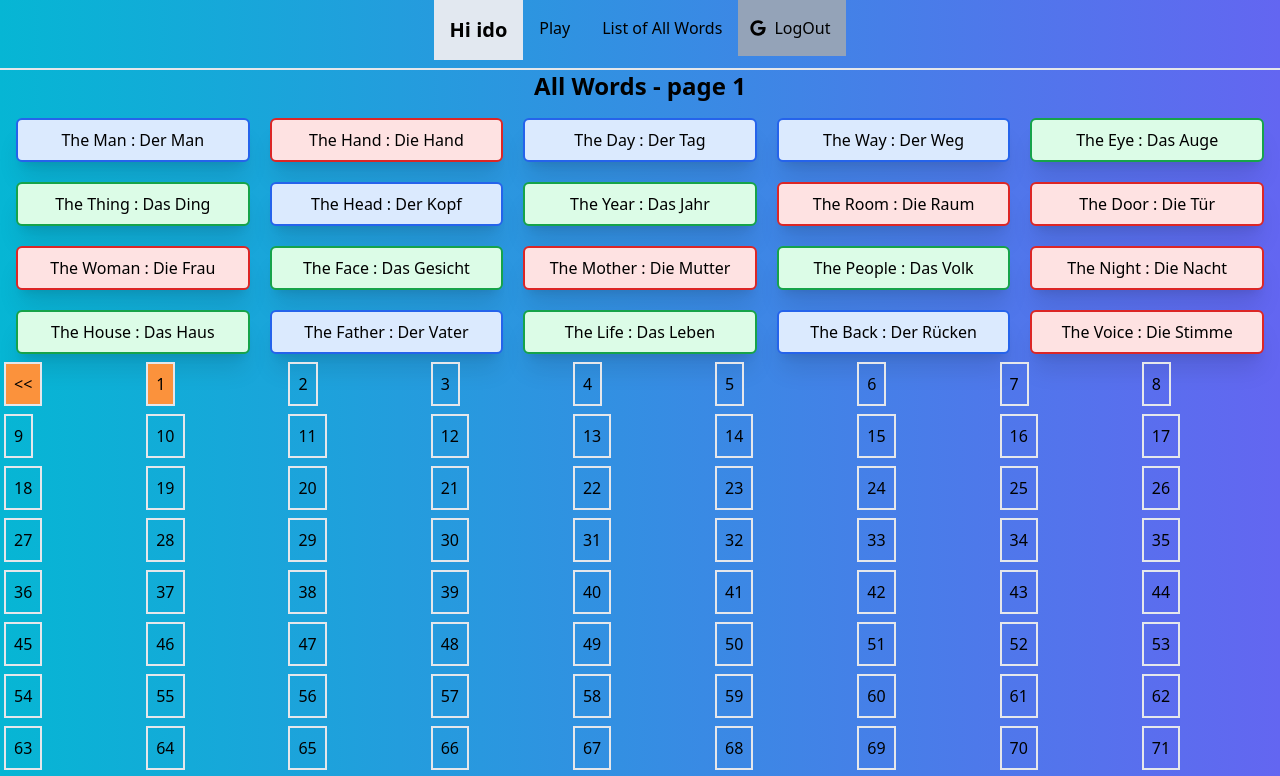
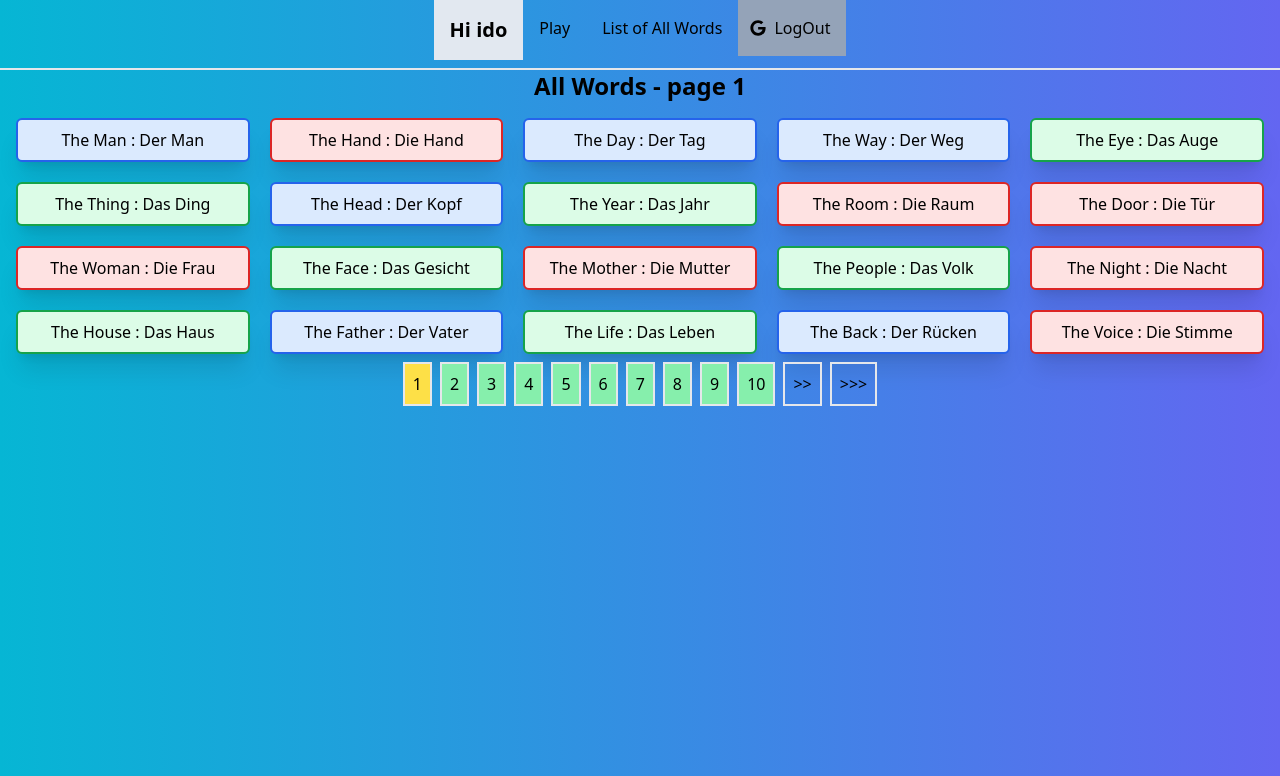
Before and after one commit to idomand/word-game, a React (Vite) app: page /allWords in a window 1280 px wide. Shown: the top 776 px of the page. Built offline with nearby package versions, Linux system fonts and the light colour scheme.

Commit message:
working pagination

```diff
--- a/src/Components/Pagination.tsx
+++ b/src/Components/Pagination.tsx
@@ -1,3 +1,5 @@
+import { useEffect, useState } from "react";
+
 type PaginationProps = {
   currentPage: number;
   setCurrentPage: React.Dispatch<React.SetStateAction<number>>;
@@ -11,32 +13,75 @@ export default function Pagination({
 }: PaginationProps) {
   const pageNumbers = [...Array(numberOfPages + 1).keys()].slice(1);
 
+  const [buttonsToShow, setButtonsToShow] = useState<number[]>([]);
+
   const nextPage = () => {
     if (currentPage !== numberOfPages) setCurrentPage(currentPage + 1);
   };
+
   const prevPage = () => {
     if (currentPage !== 1) setCurrentPage(currentPage - 1);
   };
 
+  function buttonsToShowFunc() {
+    let newArrayOfButtons = [1, 2, 3, 4, 5, 6, 7, 8, 9, 10];
+    if (currentPage < 10) {
+      setButtonsToShow(newArrayOfButtons);
+    } else if (currentPage + 10 > numberOfPages) {
+      newArrayOfButtons = [];
+      for (let index = numberOfPages; index > numberOfPages - 10; index--) {
+        newArrayOfButtons.unshift(index);
+      }
+      setButtonsToShow(newArrayOfButtons);
+    } else {
+      newArrayOfButtons = newArrayOfButtons.map(
+        (element) => element + currentPage - 5
+      );
+      setButtonsToShow(newArrayOfButtons);
+    }
+  }
+
+  useEffect(() => {
+    buttonsToShowFunc();
+  }, [currentPage]);
+
   return (
-    <ul className="grid grid-cols-9">
+    <ul className="flex justify-center">
+      {currentPage !== 1 && (
+        <>
           <li>
             <button
               disabled={currentPage === 1}
-          className="m-1 border-2 p-2 hover:bg-zinc-500 disabled:cursor-not-allowed disabled:bg-orange-400"
+              className="m-1 border-2 p-2 hover:bg-zinc-500"
+              onClick={() => {
+                setCurrentPage(1);
+              }}
+            >
+              {"<<<"}
+            </button>
+          </li>
+          <li>
+            <button
+              disabled={currentPage === 1}
+              className="m-1 border-2 p-2 hover:bg-zinc-500 "
               onClick={() => {
                 prevPage();
               }}
             >
-          {"<<"}
+              {"<"}
             </button>
           </li>
-      {pageNumbers.map((element) => {
+        </>
+      )}
+
+      {buttonsToShow.map((element) => {
         return (
           <li key={element}>
             <button
               disabled={currentPage === element}
-              className="m-1 border-2 p-2 hover:bg-zinc-500 disabled:cursor-not-allowed disabled:bg-orange-400"
+              className={`m-1 border-2 p-2 hover:bg-zinc-500  ${
+                currentPage === element ? "bg-yellow-300" : "bg-green-300"
+              }`}
               onClick={() => {
                 setCurrentPage(element);
               }}
@@ -46,10 +91,13 @@ export default function Pagination({
           </li>
         );
       })}
+
+      {currentPage !== numberOfPages && (
+        <>
           <li>
             <button
               disabled={currentPage === numberOfPages}
-          className="m-1 border-2 p-2 hover:bg-zinc-500 disabled:cursor-not-allowed disabled:bg-orange-400"
+              className="m-1 border-2 p-2 hover:bg-zinc-500 "
               onClick={() => {
                 nextPage();
               }}
@@ -57,6 +105,19 @@ export default function Pagination({
               {">>"}
             </button>
           </li>
+          <li>
+            <button
+              disabled={currentPage === numberOfPages}
+              className="m-1 border-2 p-2 hover:bg-zinc-500"
+              onClick={() => {
+                setCurrentPage(numberOfPages);
+              }}
+            >
+              {">>>"}
+            </button>
+          </li>
+        </>
+      )}
     </ul>
   );
 }
```
Lines whose indentation alone changed are shown as unchanged.
